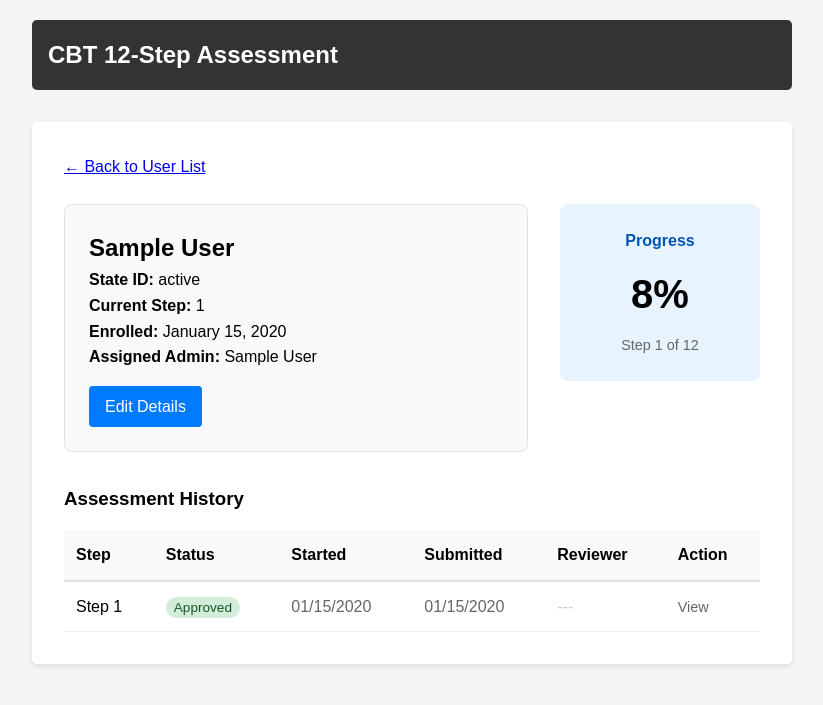
After one commit to timLP79/cbt12, a Flask app: template app/templates/user_profile.html in a window 1280 px wide. The commit adds this page. Shown: the top 705 px of the page, without its empty margins (228-1051 px from the left). Run offline with Flask 3, Linux system fonts and the light colour scheme; the template is opened without the code that fills it: values that come from a table or form of the project are taken from there, others are empty; tables that the repository leaves empty hold one stand-in row (values such as "Sample post").

Commit message:
feat: Implement Participant Profile and History view (Issue #22)
- Added supervisor-only route to view detailed participant profile
- Created user_profile.html template to display stats and assessment history
- Updated user management list to link to profiles
- Shows progress bar, enrollment date, and full attempt history

```diff
--- /dev/null
+++ b/app/templates/user_profile.html
@@ -0,0 +1,99 @@
+{% extends "base.html" %}
+
+{% block title %}User Profile - {{ user.state_id }}{% endblock %}
+
+{% block content %}
+<div style="margin-bottom: 1.5rem;">
+    <a href="{{ url_for('manage.list_users') }}">← Back to User List</a>
+</div>
+
+<div style="display: flex; gap: 2rem; align-items: flex-start; margin-bottom: 2rem;">
+    <div style="flex: 1; background: #f8f9fa; padding: 1.5rem; border-radius: 8px; border: 1px solid #dee2e6;">
+        <h2 style="margin-top: 0;">{{ user.first_name }} {{ user.last_name }}</h2>
+        <p><strong>State ID:</strong> {{ user.state_id }}</p>
+        <p><strong>Current Step:</strong> {{ user.current_step }}</p>
+        <p><strong>Enrolled:</strong> {{ user.date_enrolled.strftime('%B %d, %Y') }}</p>
+        <p>
+            <strong>Assigned Admin:</strong>
+            {% if user.assigned_admin %}
+            {{ user.assigned_admin.first_name }} {{ user.assigned_admin.last_name }}
+            {% else %}
+            <em style="color: #6c757d;">Unassigned</em>
+            {% endif %}
+        </p>
+
+        <div style="margin-top: 1rem;">
+            <a href="{{ url_for('manage.edit_user', state_id=user.state_id) }}"
+               style="display: inline-block; padding: 0.5rem 1rem; background: #007bff; color: white; text-decoration: none; border-radius: 4px;">
+                Edit Details
+            </a>
+        </div>
+    </div>
+
+    <div style="width: 200px; background: #e7f3ff; padding: 1.5rem; border-radius: 8px; text-align: center;">
+        <h4 style="margin: 0; color: #0056b3;">Progress</h4>
+        <div style="font-size: 2.5rem; font-weight: bold; margin: 0.5rem 0;">{{ ((user.current_step / 12) *
+            100)|round|int }}%
+        </div>
+        <div style="color: #666; font-size: 0.9rem;">Step {{ user.current_step }} of 12</div>
+    </div>
+</div>
+
+<h3>Assessment History</h3>
+{% if attempts %}
+<table style="width: 100%; border-collapse: collapse; margin-top: 1rem; background: white;">
+    <thead>
+    <tr style="background: #f8f9fa; border-bottom: 2px solid #dee2e6;">
+        <th style="padding: 0.75rem; text-align: left;">Step</th>
+        <th style="padding: 0.75rem; text-align: left;">Status</th>
+        <th style="padding: 0.75rem; text-align: left;">Started</th>
+        <th style="padding: 0.75rem; text-align: left;">Submitted</th>
+        <th style="padding: 0.75rem; text-align: left;">Reviewer</th>
+        <th style="padding: 0.75rem; text-align: left;">Action</th>
+    </tr>
+    </thead>
+    <tbody>
+    {% for attempt in attempts %}
+    <tr style="border-bottom: 1px solid #eee;">
+        <td style="padding: 0.75rem;">Step {{ attempt.assessment.step.step_number }}</td>
+        <td style="padding: 0.75rem;">
+            {% if attempt.status == 'approved' %}
+            <span style="background: #d4edda; color: #155724; padding: 0.2rem 0.5rem; border-radius: 10px; font-size: 0.85rem;">Approved</span>
+            {% elif attempt.status == 'submitted' %}
+            <span style="background: #fff3cd; color: #856404; padding: 0.2rem 0.5rem; border-radius: 10px; font-size: 0.85rem;">Pending</span>
+            {% elif attempt.status == 'needs_revision' %}
+            <span style="background: #f8d7da; color: #721c24; padding: 0.2rem 0.5rem; border-radius: 10px; font-size: 0.85rem;">Revision Needed</span>
+            {% else %}
+            <span style="background: #e2e3e5; color: #383d41; padding: 0.2rem 0.5rem; border-radius: 10px; font-size: 0.85rem;">In Progress</span>
+            {% endif %}
+        </td>
+        <td style="padding: 0.75rem; color: #666;">{{ attempt.started_at.strftime('%m/%d/%Y') if attempt.started_at else
+            '---' }}
+        </td>
+        <td style="padding: 0.75rem; color: #666;">{{ attempt.submitted_at.strftime('%m/%d/%Y') if attempt.submitted_at
+            else '---' }}
+        </td>
+        <td style="padding: 0.75rem;">
+            {% if attempt.reviewer %}
+            {{ attempt.reviewer.first_name[0] }}. {{ attempt.reviewer.last_name }}
+            {% else %}
+            <span style="color: #ccc;">---</span>
+            {% endif %}
+        </td>
+        <td style="padding: 0.75rem;">
+            {% if attempt.status == 'submitted' %}
+            <a href="{{ url_for('admin.review_attempt', attempt_id=attempt.attempt_id) }}" style="color: #007bff;">Review</a>
+            {% elif attempt.status != 'in_progress' %}
+            <span style="color: #666; font-size: 0.9rem;">View</span>
+            {% endif %}
+        </td>
+    </tr>
+    {% endfor %}
+    </tbody>
+</table>
+{% else %}
+<p style="padding: 2rem; background: #f8f9fa; text-align: center; color: #6c757d; border-radius: 8px;">
+    No assessment history found for this participant.
+</p>
+{% endif %}
+{% endblock %}
```
Also changed, not shown: app/routes/manage.py (+13 -1 lines), app/templates/manage_users_list.html (+10 -3 lines).
